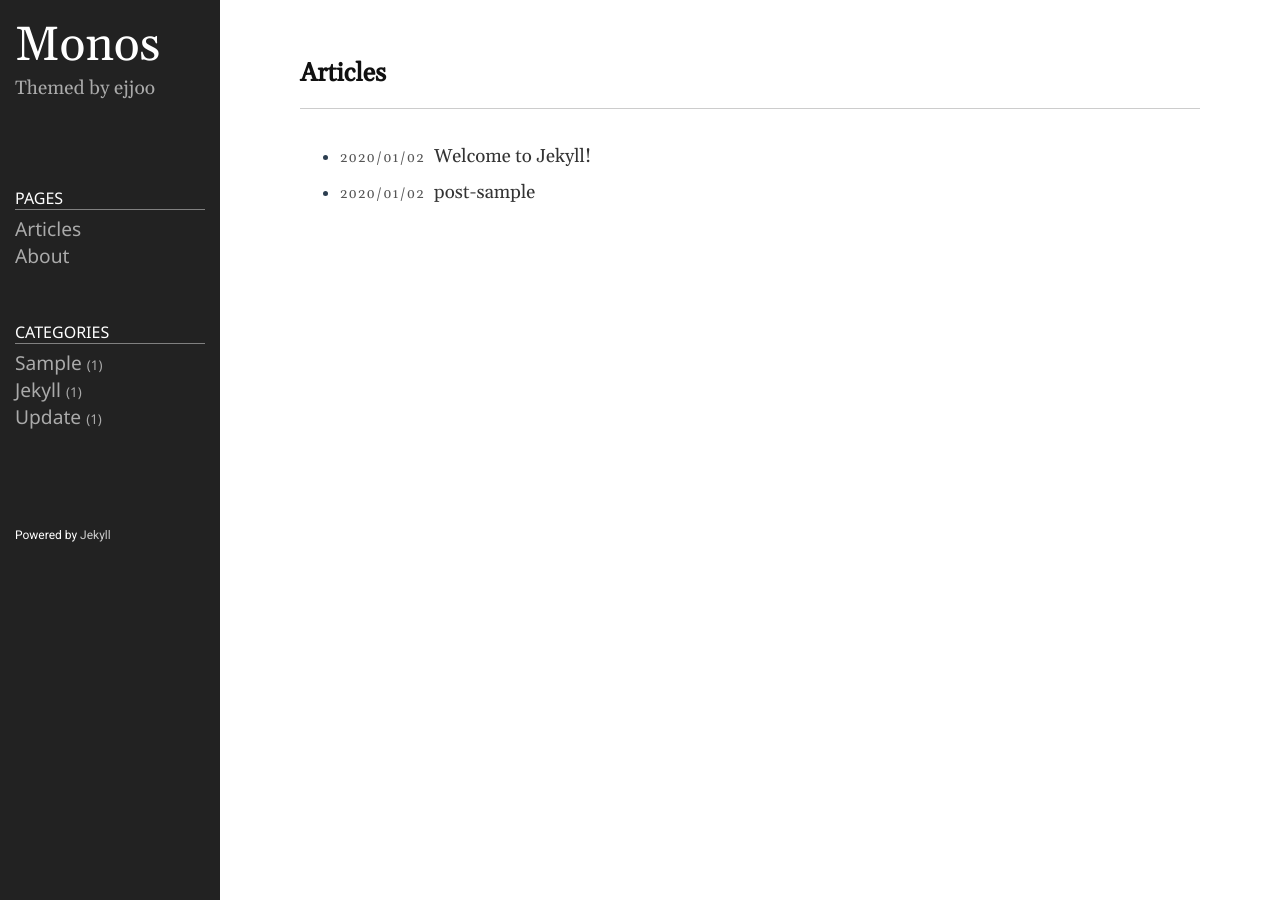
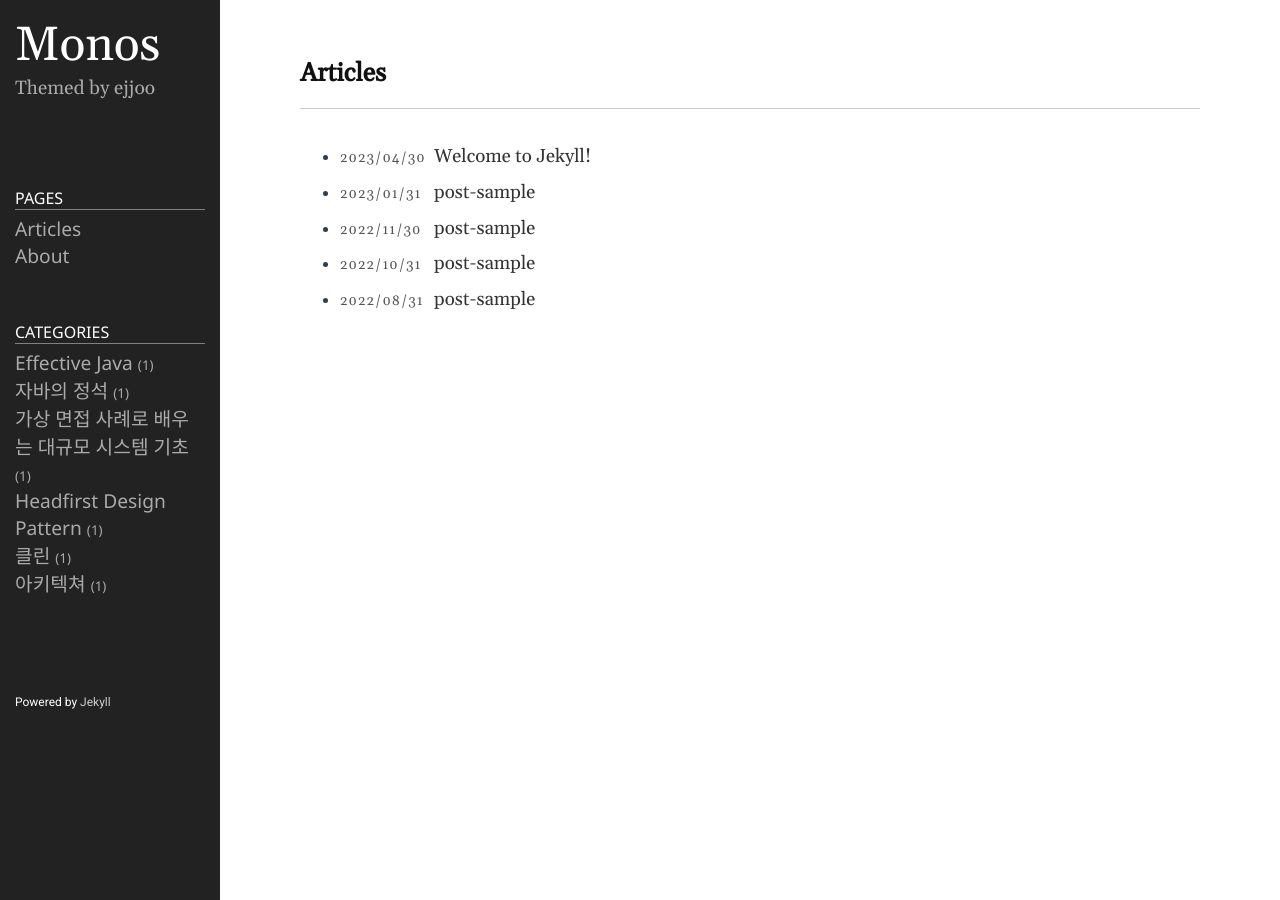
Before and after one commit to bookFriendsStudy/bookFriendsStudy.github.io, a Jekyll site: the page built from index.md, in a window 1280 px wide. Built offline with Jekyll 4.4.1, drawn with Linux system fonts in a browser that asks for light colours.

Commit message:
add: base files for directories

````diff
--- /dev/null
+++ b/_posts/Effective Java/2022-09-01-post1.markdown
@@ -0,0 +1,13 @@
+---
+layout: post
+title: post-sample
+date: 2022-09-01 00:00:00 +0900
+category: "Effective Java"
+---
+# post-sample
+> Hello!
+
+This is code
+```ruby
+print 'hello world'
+```
--- /dev/null
+++ b/_posts/Headfirst Design Pattern/2023-02-01-post4.markdown
@@ -0,0 +1,13 @@
+---
+layout: post
+title: post-sample
+date: 2023-02-01 00:00:00 +0900
+category: "Headfirst Design Pattern"
+---
+# post-sample
+> Hello!
+
+This is code
+```ruby
+print 'hello world'
+```
--- a/_posts/2020-01-02-post1.markdown
+++ b/_posts/가상 면접 사례로 배우는 대규모 시스템 기초/2022-12-01-post3.markdown
@@ -1,8 +1,8 @@
 ---
 layout: post
 title: post-sample
-date: 2020-01-02 19:20:23 +0900
-category: sample
+date: 2022-12-01 00:00:00 +0900
+category: "가상 면접 사례로 배우는 대규모 시스템 기초"
 ---
 # post-sample
 > Hello!
````
Also changed, not shown: _posts/2020-01-02-welcome-to-jekyll.markdown (deleted, +0 -29 lines), _posts/자바의 정석/2022-11-01-post2.markdown (added, +13 -0 lines), _posts/클린 아키텍쳐/2023-06-10-architecture1.markdown (added, +8 -0 lines).
